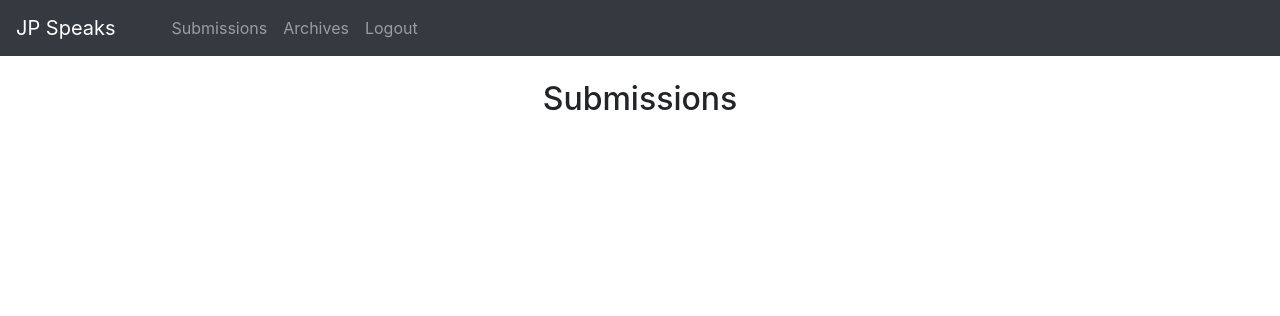
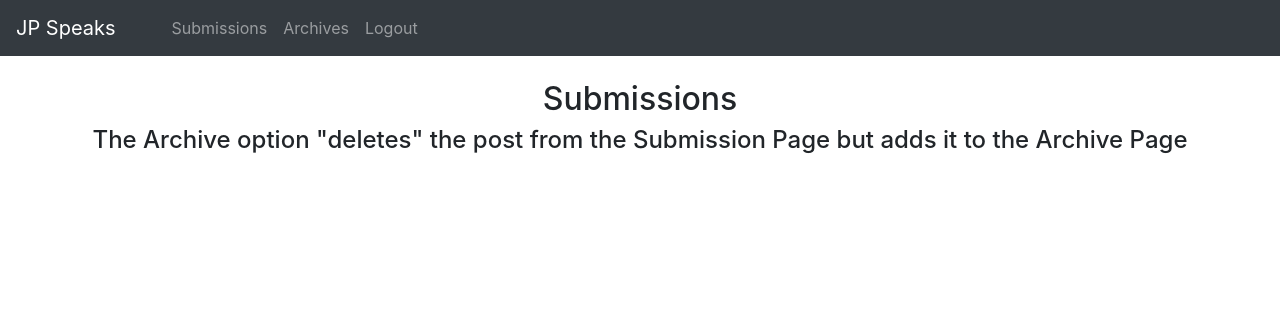
Before and after one commit to azach99/JPGSpeaks, a Flask app: page /submissions in a window 1280 px wide. Shown: the top 316 px of the page. Run offline with Flask 2, Linux system fonts and the light colour scheme; the visitor is signed in with stand-in values (Sample User, id 1); data that the repository does not hold is empty; some libraries are stand-ins or nearby versions.

Commit message:
finishing functionality for reading

```diff
--- a/templates/archives.html
+++ b/templates/archives.html
@@ -12,7 +12,7 @@
           <label for="year">Year</label>
             <h5>{{ item.year }}</h5>
         </div>
-
+            </div>
     {% endfor%}
         </center>
 {% endblock content%}
--- a/templates/submissions.html
+++ b/templates/submissions.html
@@ -2,6 +2,7 @@
 {% block content %}
     <center>
     <h2>Submissions</h2>
+        <h4>The Archive option "deletes" the post from the Submission Page but adds it to the Archive Page</h4>
     {% for item in sub_list %}
         <div class = "row">
         <div class="col-sm">
```
